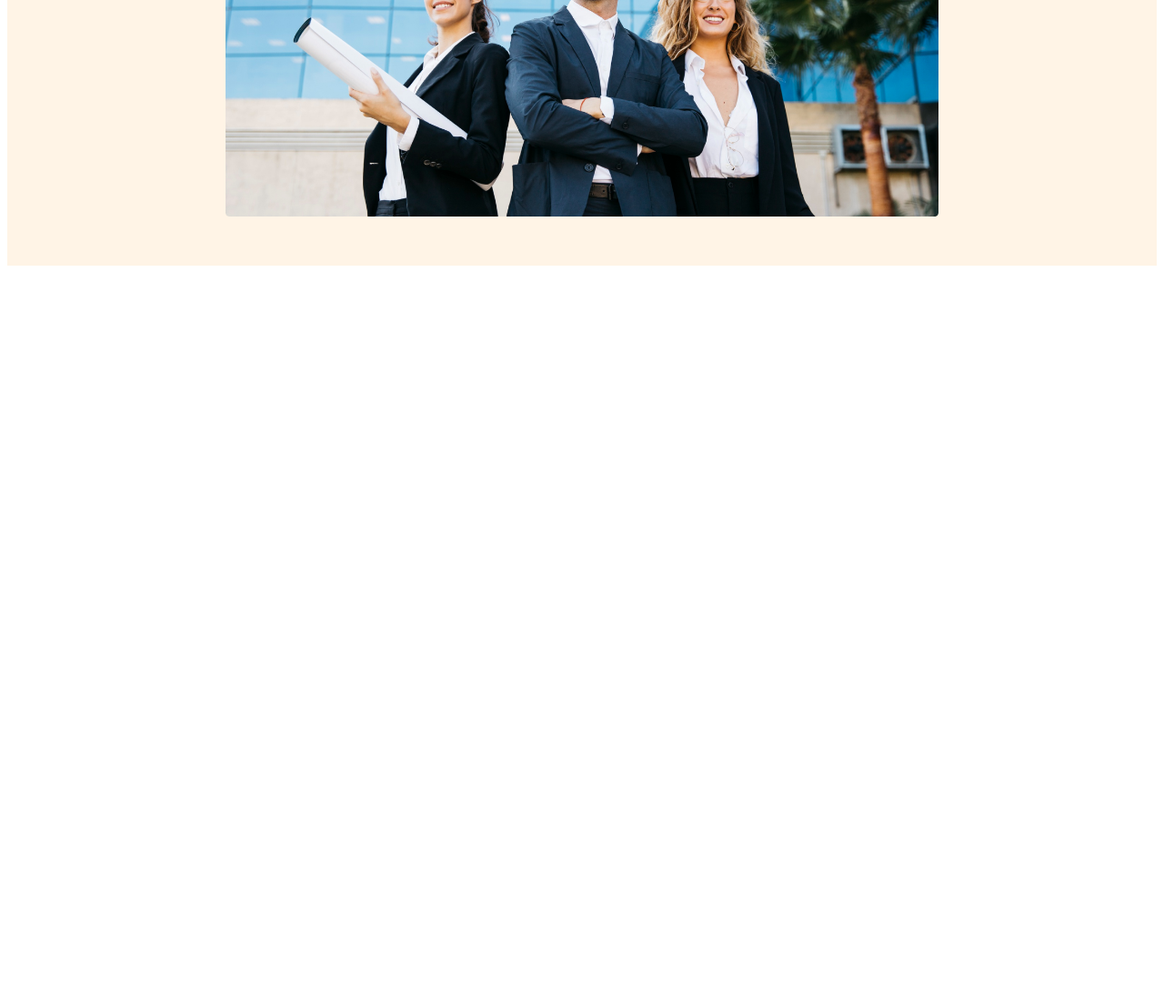
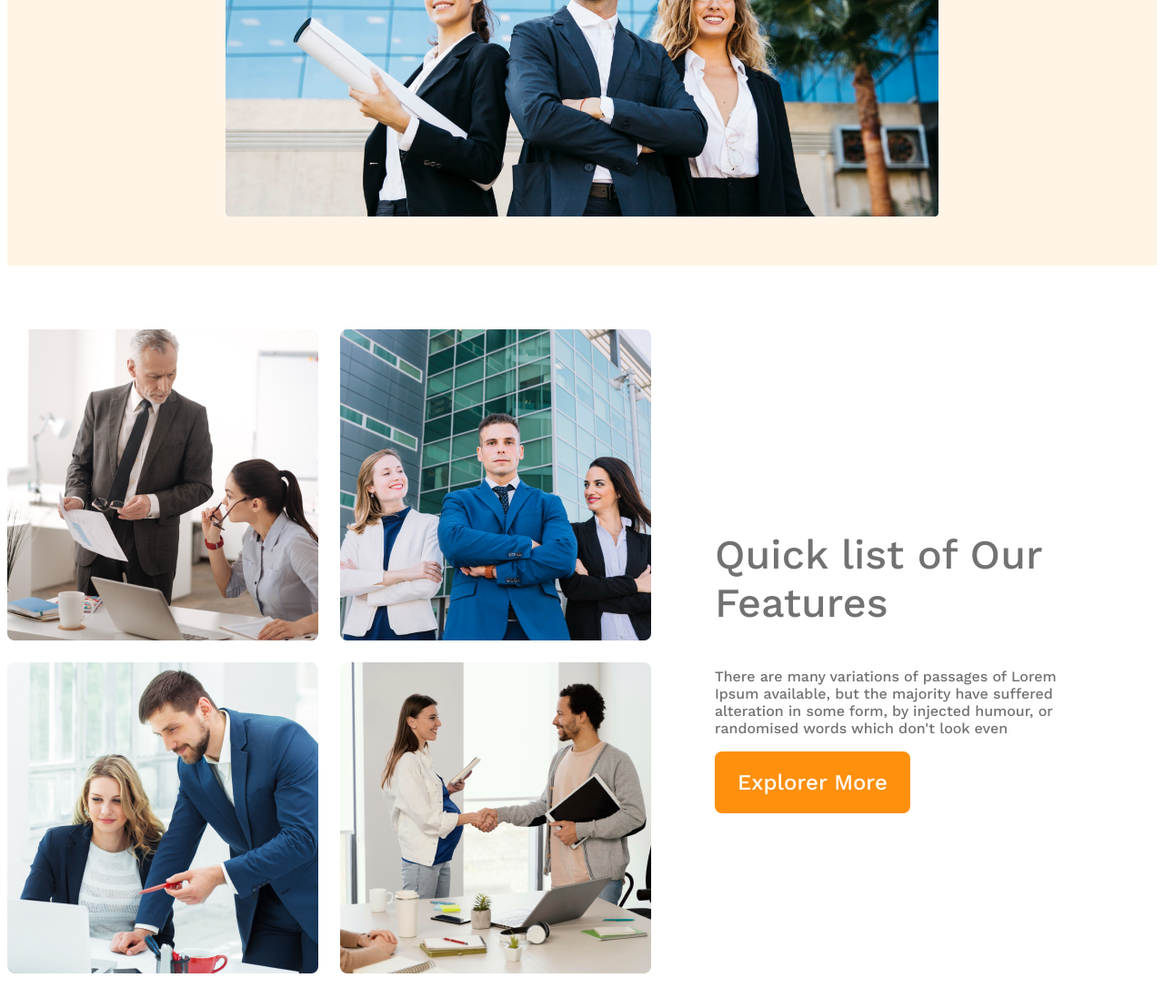
Before and after one commit to nondi58/G3-resources-website, a plain HTML site: page index.html in a window 1280 px wide. Shown: the part 739-1847 px from the top of the page at 91% size. Before the commit the page ends 1039 px from the top, so only its background shows below. Drawn offline with nearby package versions, Linux system fonts and the light colour scheme.

Commit message:
first commit

```diff
--- a/index.html
+++ b/index.html
@@ -28,7 +28,23 @@
         </div>
 
     </header>
+    <!-- header-part-option -->
     <main>
+        <section class="teams-container">
+            <div class="teams-img-container">
+                <img src="/images/team1.png" alt="">
+                <img src="/images/team2.png" alt="">
+                <img src="/images/team3.png" alt="">
+                <img src="/images/team4.png" alt="">
+
+            </div>
+            <div class="teams-content">
+                <h3 class="teams-title">Quick list of Our Features</h3>
+                <p class="teams-description">There are many variations of passages of Lorem Ipsum available, but the majority have suffered alteration in some form, by injected humour, or randomised words which don't look even</p>
+                <button class="btn-primary">Explorer More</button>
+
+            </div>
+        </section>
 
     </main>
     <footer>
--- a/styles/arcitect.css
+++ b/styles/arcitect.css
@@ -62,6 +62,38 @@ nav li a{
     width: 100%;
     margin-top: 25px;
 }
+main{
+    max-width: 1440px;
+    margin: 70px auto;
+}
+.teams-container{
+    display: flex;
+    align-items: center;
+}
+.teams-img-container{
+    display:grid;
+    grid-template-columns: repeat(2,1fr);
+    gap: 1.5rem;
+
+}
+.teams-content{
+    margin-left: 70px;
+    margin-right: 70px;
+}
+.teams-title{
+    color:  #727272;
+font-family: Work Sans;
+font-size: 45px;
+font-weight: 500;
+
+}
+.teams-description{
+    color:  #727272;
+font-family: Work Sans;
+font-size: 16px;
+font-weight: 400;
+
+}
 /* for-phone */
 @media screen and (max-width: 576px) {
     header{
```
